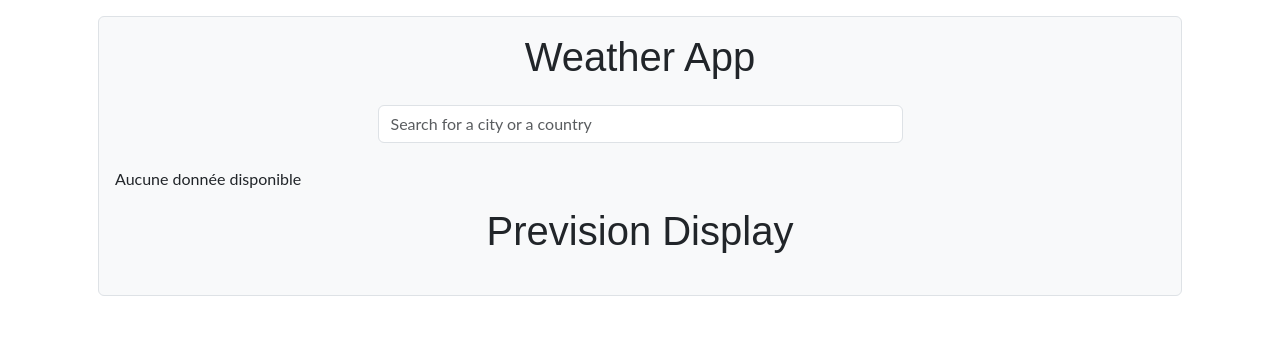
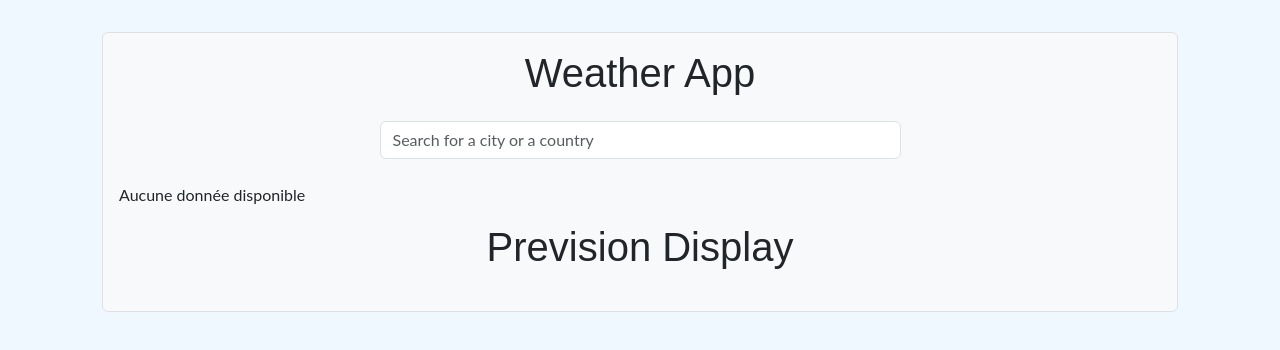
Before and after one commit to SkyDogzz/Sphere, a React (Vite) app: page / in a window 1280 px wide. Shown: the top 350 px of the page. Built offline with nearby package versions, Linux system fonts and the light colour scheme.

Commit message:
Update UI styles and button colors

```diff
--- a/src/App.tsx
+++ b/src/App.tsx
@@ -79,7 +79,7 @@ export default function App() {
   }, [search]);
 
   return (
-    <div className="App container-xl ">
+    <div className="App container-xl p-3">
       <div className="m-3 p-3 border rounded bg-light">
         <Header />
         <SearchBar search={search} setSearch={setSearch} />
--- a/src/components/PrevisionDisplay.tsx
+++ b/src/components/PrevisionDisplay.tsx
@@ -42,7 +42,7 @@ export default function PrevisionDisplay({ data }: PrevisionDisplayProps) {
           <h2 className="text-center mb-3">{data.location.name}</h2>
           <div className="d-flex justify-content-center flex-wrap mb-3">
             {data.forecast.forecastday.slice(1).map((day, index) => (
-              <button key={day.date} onClick={() => handleDayClick(index)} className={`btn ${selectedDay === index ? "btn-secondary" : "btn-primary"} m-1`}>
+              <button key={day.date} onClick={() => handleDayClick(index)} className={`btn ${selectedDay === index ? "btn-info" : "btn-light"} m-1`}>
                 {day.date}
               </button>
             ))}
--- a/src/index.css
+++ b/src/index.css
@@ -1,3 +1,9 @@
+*, ::after, ::before {
+  box-sizing: border-box;
+  padding: 0;
+  margin: 0;
+}
+
 *{
   font-family: "Lato", sans-serif;
 }
@@ -5,3 +11,8 @@
 h1, h2, h3, h4, h5, h6 {
   font-family: "Oswald", sans-serif;
 }
+
+#root{
+  background: aliceblue;
+  min-height: 100vh;
+}
```
Also changed, not shown: src/main.tsx (line endings or trailing spaces).
